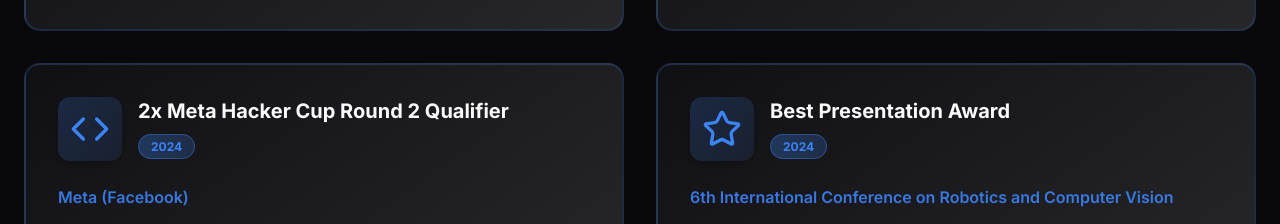
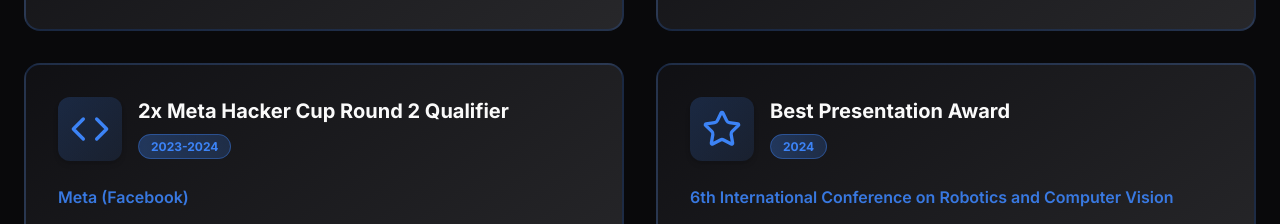
Before and after one commit to sjain2025/sjain2025.github.io, a React (Vite) app: page / in a window 1280 px wide. Shown: the part 10700-10924 px from the top of the page. Built offline with nearby package versions, Linux system fonts and the light colour scheme.

Commit message:
fix: award year

```diff
--- a/src/components/Chatbot.tsx
+++ b/src/components/Chatbot.tsx
@@ -357,7 +357,7 @@
 
     // Recognition and achievements queries
     if (message.includes('award') || message.includes('recognition') || message.includes('achievement')) {
-      return `Soham has received numerous awards and recognition:\n\n• <strong>Congressional App Challenge Winner</strong> (2024) - Selected by U.S. Representative Jennifer Wexton, presented at Capitol Hill\n• <strong>IEEE Technical Excellence Award</strong> (2024) - For EyeLS gaze-tracking application for ALS patients\n• <strong>2x Meta Hacker Cup Round 2 Qualifier</strong> (2024) - Top 10% internationally, top 100 in US among 20,000+ participants\n• <strong>Best Presentation Award</strong> (2024) - IEEE conference for LapseNet research presentation\n• <strong>5x International Hackathons Winner</strong> (2022-2024) - Consistent innovation across multiple competitions on Devpost\n• <strong>3x AIME Qualifier</strong> (2021-2023) - Top 2.5% in the nation for American Invitational Mathematics Examination`;
+      return `Soham has received numerous awards and recognition:\n\n• <strong>Congressional App Challenge Winner</strong> (2024) - Selected by U.S. Representative Jennifer Wexton, presented at Capitol Hill\n• <strong>IEEE Technical Excellence Award</strong> (2024) - For EyeLS gaze-tracking application for ALS patients\n• <strong>2x Meta Hacker Cup Round 2 Qualifier</strong> (2023-2024) - Top 10% internationally, top 100 in US among 20,000+ participants\n• <strong>Best Presentation Award</strong> (2024) - IEEE conference for LapseNet research presentation\n• <strong>5x International Hackathons Winner</strong> (2022-2024) - Consistent innovation across multiple competitions on Devpost\n• <strong>3x AIME Qualifier</strong> (2021-2023) - Top 2.5% in the nation for American Invitational Mathematics Examination`;
     }
 
     // Technical expertise inquiries
--- a/src/components/sections/Awards.tsx
+++ b/src/components/sections/Awards.tsx
@@ -21,7 +21,7 @@
     {
       title: "2x Meta Hacker Cup Round 2 Qualifier",
       organization: "Meta (Facebook)",
-      year: "2024",
+      year: "2023-2024",
       icon: <Code className="h-8 w-8" />,
       description: "Achieved top 10% internationally and top 100 in the United States while competing against over 20,000 software developers worldwide.",
       category: "Competitive Programming"
```
Also changed, not shown: 1 other file (tests, documents, lock files or other folders).
